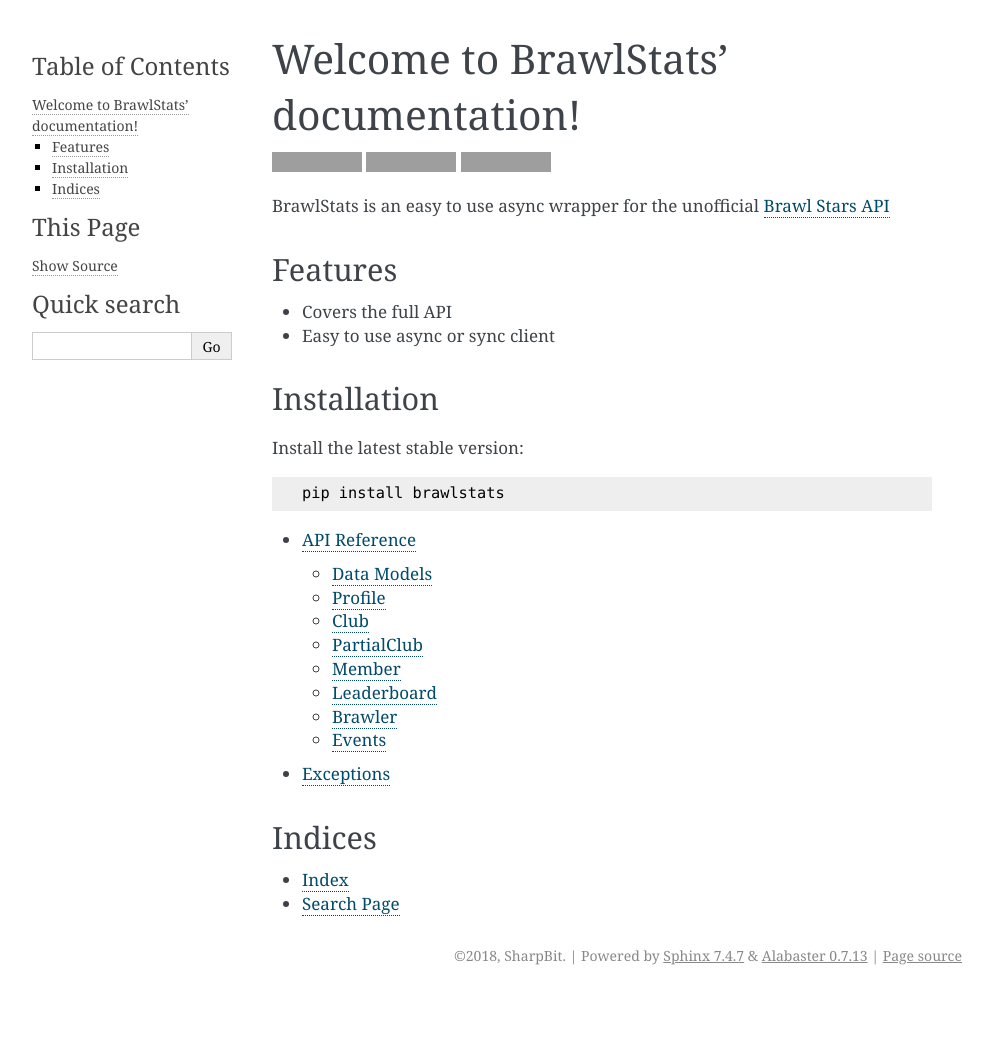
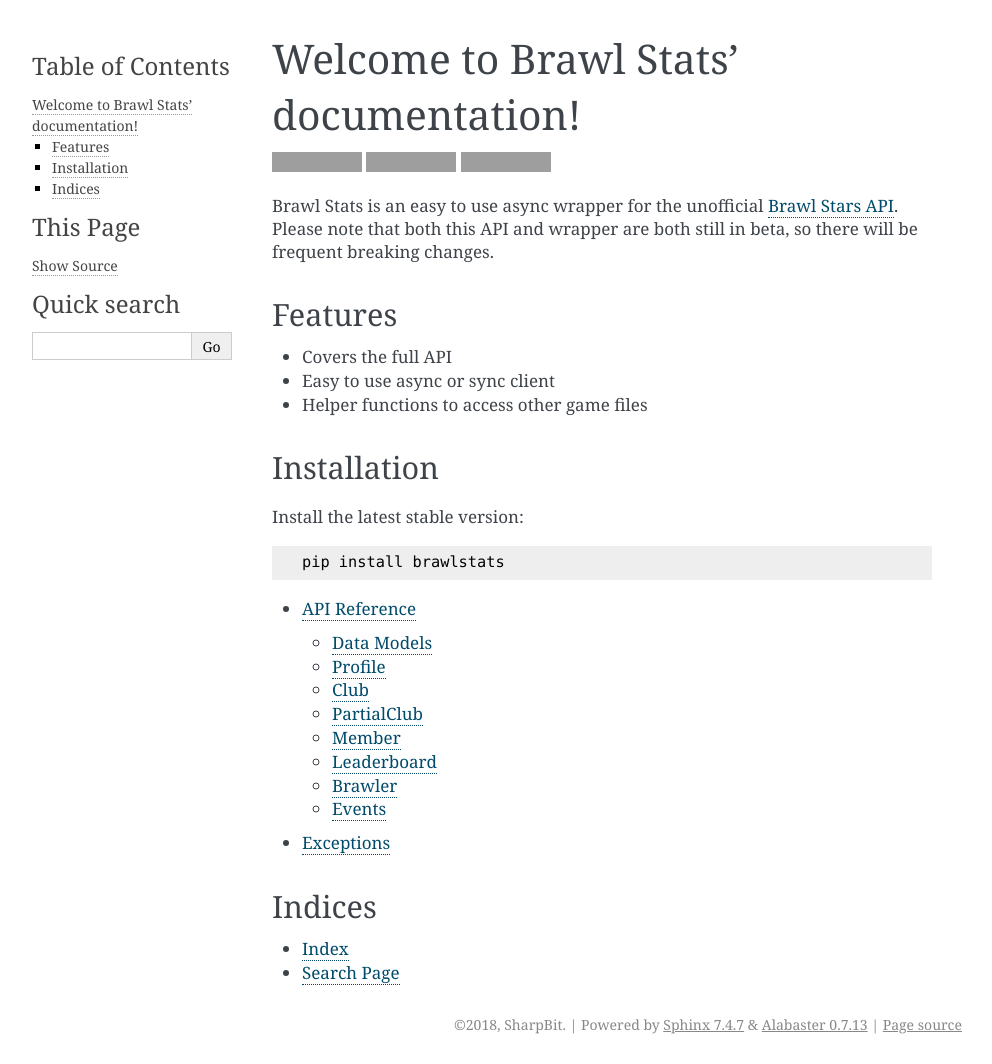
Before and after one commit to SharpBit/brawlstats, a Sphinx documentation site: the page built from docs/index.rst, in a window 1280 px wide. Shown: the whole page, without its empty margins (148-1140 px from the left). Built offline with Sphinx 7.4.7, drawn with Linux system fonts in a browser that asks for light colours; before the commit the page ends 995 px from its top, so only the background shows below that; grey boxes are pictures that could not be loaded.

Commit message:
word art :)

```diff
--- a/docs/index.rst
+++ b/docs/index.rst
@@ -1,5 +1,5 @@
-Welcome to BrawlStats' documentation!
-=====================================
+Welcome to Brawl Stats' documentation!
+======================================
 
 .. image:: https://img.shields.io/pypi/v/brawlstats.svg
     :target: https://pypi.org/project/brawlstats/
@@ -13,13 +13,15 @@
     :target: https://github.com/SharpBit/brawlstats/blob/master/LICENSE
     :alt: MIT License
 
-BrawlStats is an easy to use async wrapper for the unofficial `Brawl Stars API`_
+| Brawl Stats is an easy to use async wrapper for the unofficial `Brawl Stars API`_.
+| Please note that both this API and wrapper are both still in beta, so there will be frequent breaking changes.
 
 Features
 ~~~~~~~~
 
 - Covers the full API
 - Easy to use async or sync client
+- Helper functions to access other game files
 
 Installation
 ~~~~~~~~~~~~
```
Also changed, not shown: README.rst (+8 -3 lines).
